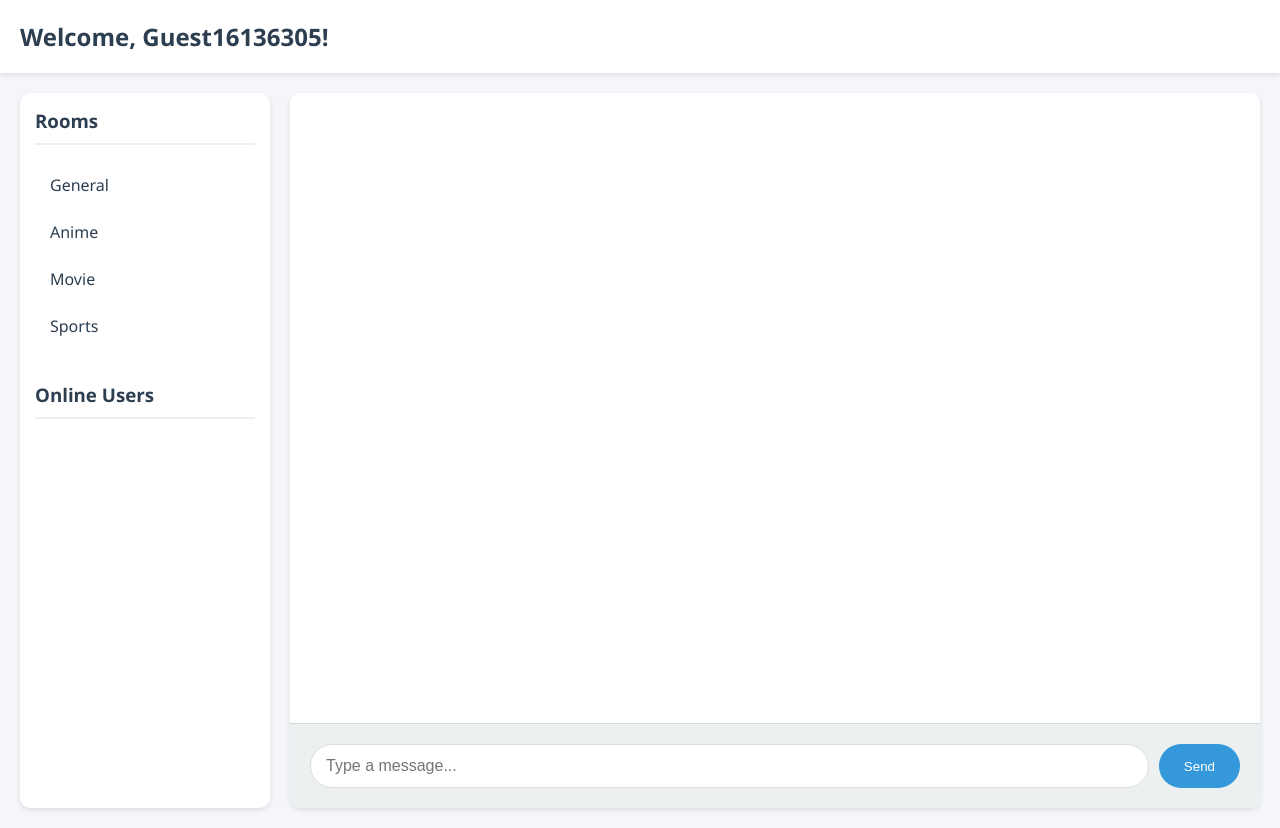
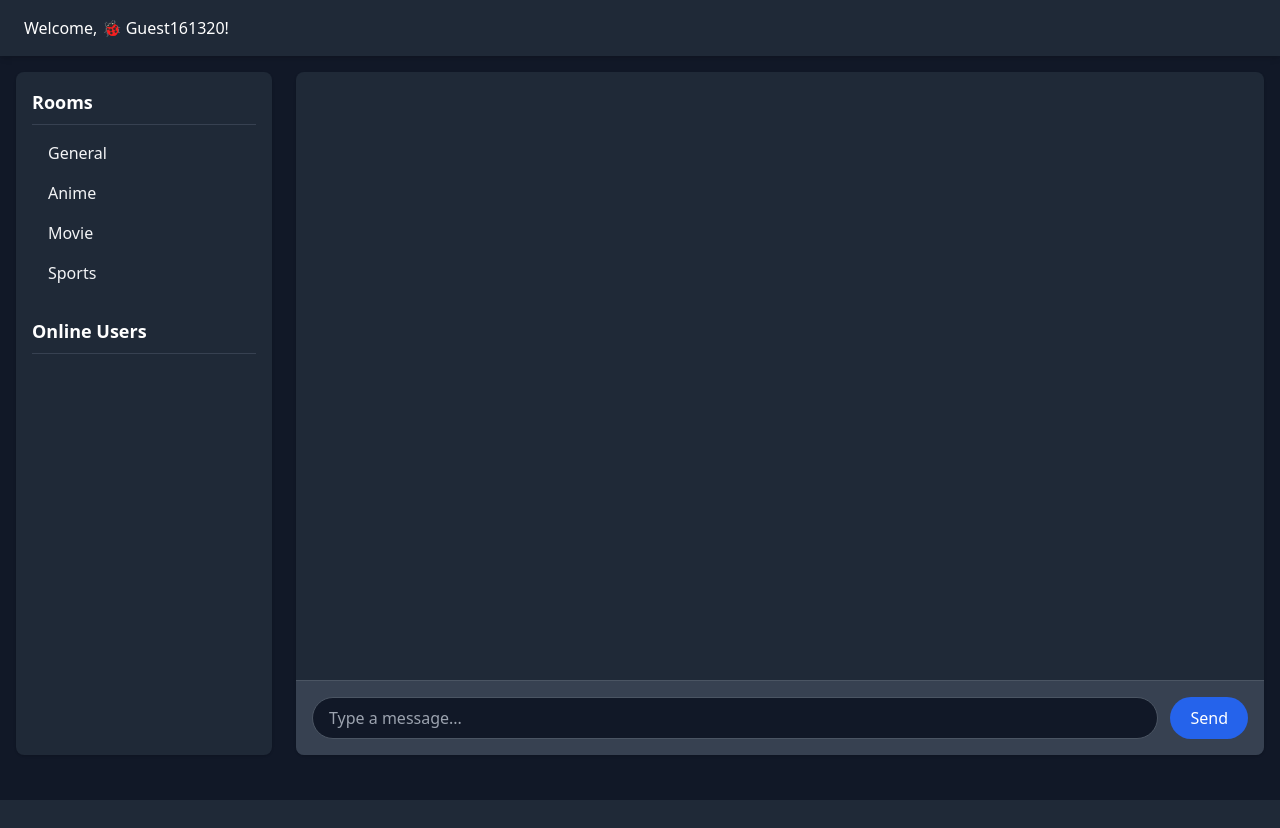
Before and after one commit to vinay-ghate/ChatterPy, a Flask app: page / in a window 1280 px wide. After the commit the page ends 800 px from the top, so only its background shows below. Run offline with Flask 3, Linux system fonts and the light colour scheme; some libraries are stand-ins or nearby versions.

Commit message:
UI Changed

```diff
--- a/app/routes.py
+++ b/app/routes.py
@@ -6,9 +6,24 @@ import logging
 bp = Blueprint('routes', __name__)
 logger = logging.getLogger(__name__)
 
+face_emojis = [
+    "🐶", "🐱", "🐭", "🐹", "🐰", "🦊", "🐻", "🐼", "🐻‍❄️", "🐨",
+    "🐯", "🦁", "🐮", "🐷", "🐽", "🐸", "🐵", "🙈", "🙉", "🙊",
+    "🐒", "🐔", "🐧", "🐦", "🐤", "🐣", "🐥", "🦆", "🦅", "🦉",
+    "🦇", "🐺", "🐗", "🐴", "🫎", "🫏", "🦄", "🐝", "🐛", "🦋",
+    "🐌", "🐞", "🐜", "🪲", "🪳", "🪰", "🪱", "🐢", "🐍", "🦎",
+    "🦖", "🦕", "🐙", "🦑", "🦐", "🦞", "🦀", "🐡", "🐠", "🐟",
+    "🐬", "🐳", "🐋", "🦈", "🪸", "🐊", "🐆", "🐅", "🐃", "🐂",
+    "🐄", "🦌", "🦬", "🐪", "🐫", "🦙", "🦒", "🐘", "🦣", "🦏",
+    "🦛", "🐐", "🐏", "🐑", "🐎", "🐖", "🐓", "🦃", "🪽", "🕊️",
+    "🦚", "🦜", "🦢", "🦩", "🦨", "🦡", "🦦", "🦥", "🐁", "🐀",
+    "🦫", "🐿️", "🦔"
+]
+
+
 def generate_guest_username():
     timestamp = datetime.now().strftime('%H%M')
-    return f'Guest{timestamp}{random.randint(1000,9999)}'
+    return f'{random.choice(face_emojis)} Guest{timestamp}{random.randint(1,100)}'
 
 @bp.route('/')
 def index():
--- a/app/static/chat.js
+++ b/app/static/chat.js
@@ -1,5 +1,6 @@
 let socket = io();
 let currentRoom = 'General';
+let hasJoinedOnce = false;
 let username = document.getElementById('username').textContent;
 let roomMessages = {};
 
@@ -85,11 +86,12 @@ function sendMessage() {
 }
 
 function joinRoom(room) {
-	if (room === currentRoom) return; // prevent re-joining same room
+	if (room === currentRoom && hasJoinedOnce) return; // allow first join only once
 
 	socket.emit('leave', { room: currentRoom });
 	currentRoom = room;
 	socket.emit('join', { room });
+	hasJoinedOnce = true;
 
 	highlightActiveRoom(room);
 
@@ -97,7 +99,7 @@ function joinRoom(room) {
 	chat.innerHTML = '';
 
 	if (roomMessages[room]) {
-		const displayed = new Set(); // optional: if you want to avoid dupe DOM rendering
+		const displayed = new Set();
 
 		roomMessages[room].forEach((msg) => {
 			const key = `${msg.sender}-${msg.message}-${msg.type}`;
--- a/app/static/styles.css
+++ b/app/static/styles.css
@@ -1,219 +1,62 @@
-:root {
-    --primary: #2c3e50;
-    --secondary: #34495e;
-    --accent: #3498db;
-    --light: #ecf0f1;
-    --success: #2ecc71;
-    --warning: #f1c40f;
-    --danger: #e74c3c;
-    --text-dark: #2c3e50;
-    --text-light: #ffffff;
-    --shadow: 0 2px 5px rgba(0,0,0,0.1);
-}
-
-body {
-    margin: 0;
-    padding: 0;
-    font-family: 'Segoe UI', Tahoma, Geneva, Verdana, sans-serif;
-    background-color: #f5f6fa;
-    color: var(--text-dark);
-}
-
-h2 {
-    color: var(--primary);
-    padding: 20px;
-    margin: 0;
-    background: white;
-    box-shadow: var(--shadow);
-}
-
-.container {
-    display: flex;
-    gap: 20px;
-    height: calc(100vh - 85px);
-    padding: 20px;
-}
-
-.sidebar {
-    width: 250px;
-    background: white;
-    border-radius: 10px;
-    box-shadow: var(--shadow);
-    display: flex;
-    flex-direction: column;
-}
-
-.room-list, .user-list {
-    padding: 15px;
-}
-
-.room-list h3, .user-list h3 {
-    color: var(--primary);
-    margin-top: 0;
-    padding-bottom: 10px;
-    border-bottom: 2px solid var(--light);
-}
-
-.room-item, .user-item {
-    padding: 10px 15px;
-    margin: 5px 0;
-    border-radius: 5px;
-    transition: all 0.3s ease;
-    cursor: pointer;
-}
-
-.room-item:hover, .user-item:hover {
-    background: var(--light);
-    transform: translateX(5px);
-}
-
-.active-room {
-    background: var(--accent) !important;
-    color: var(--text-light);
+/* Optional: Custom styles if needed */
+.room-item.active-room {
+	background-color: #2563eb !important; /* blue-600 */
+	color: white;
 	font-weight: 500;
 }
 
-.main-chat {
-    flex-grow: 1;
-    display: flex;
-    flex-direction: column;
-    background: white;
-    border-radius: 10px;
-    box-shadow: var(--shadow);
-    overflow: hidden;
-}
-
-#chat {
-    flex-grow: 1;
-    padding: 20px;
-    overflow-y: auto;
-    background: white;
-}
-
 .message {
-    margin: 10px 0;
-    padding: 12px 15px;
-    border-radius: 10px;
+	border-radius: 0.5rem;
+	padding: 0.75rem 1rem;
 	max-width: 80%;
-    position: relative;
-    line-height: 1.4;
+	line-height: 1.5;
+	animation: fadeIn 0.3s ease;
 }
 
 .message.own {
-    background: var(--accent);
-    color: var(--text-light);
+	background-color: #2563eb; /* blue-600 */
+	color: white;
 	margin-left: auto;
-    border-bottom-right-radius: 2px;
+	border-bottom-right-radius: 0.25rem;
 }
 
 .message.other {
-    background: var(--light);
+	background-color: #374151; /* gray-700 */
+	color: #d1d5db;
 	margin-right: auto;
-    border-bottom-left-radius: 2px;
+	border-bottom-left-radius: 0.25rem;
 }
 
 .message.system {
-    background: #fff3e0;
-    color: var(--secondary);
+	background-color: #fbbf24; /* yellow-400 */
+	color: #1f2937; /* gray-800 */
 	font-style: italic;
-    max-width: 100%;
 	text-align: center;
-    font-size: 0.9em;
+	font-size: 0.9rem;
 }
 
 .message.private {
-    background: var(--success);
-    color: var(--text-light);
-    border-bottom-left-radius: 2px;
+	background-color: #10b981; /* green-500 */
+	color: white;
+	border-bottom-left-radius: 0.25rem;
 }
 
-.input-area {
-    display: flex;
-    gap: 10px;
-    padding: 20px;
-    background: var(--light);
-    border-top: 1px solid rgba(0,0,0,0.1);
-}
-
-#message {
-    flex-grow: 1;
-    padding: 12px 15px;
-    border: 1px solid #ddd;
-    border-radius: 25px;
-    outline: none;
-    font-size: 1em;
-    transition: all 0.3s ease;
-}
-
-#message:focus {
-    border-color: var(--accent);
-    box-shadow: 0 0 0 2px rgba(52, 152, 219, 0.2);
-}
-
-button {
-    padding: 12px 25px;
-    border: none;
-    border-radius: 25px;
-    background: var(--accent);
-    color: white;
-    cursor: pointer;
-    font-weight: 500;
-    transition: all 0.3s ease;
-}
-
-button:hover {
-    background: #2980b9;
-    transform: translateY(-1px);
-}
-
-button:active {
-    transform: translateY(1px);
-}
-
-/* Scrollbar Styling */
-::-webkit-scrollbar {
-    width: 8px;
-}
-
-::-webkit-scrollbar-track {
-    background: var(--light);
-}
-
-::-webkit-scrollbar-thumb {
-    background: #bdc3c7;
-    border-radius: 4px;
-}
-
-::-webkit-scrollbar-thumb:hover {
-    background: #95a5a6;
-}
-
-/* Animations */
 @keyframes fadeIn {
 	from { opacity: 0; transform: translateY(10px); }
 	to { opacity: 1; transform: translateY(0); }
 }
 
-.message {
-    animation: fadeIn 0.3s ease;
+/* Scrollbar for dark mode */
+::-webkit-scrollbar {
+	width: 8px;
 }
-
-/* Responsive Design */
-@media (max-width: 768px) {
-    .container {
-        flex-direction: column;
-        height: auto;
+::-webkit-scrollbar-track {
+	background: #1f2937; /* gray-800 */
 }
-
-    .sidebar {
-        width: 100%;
+::-webkit-scrollbar-thumb {
+	background: #4b5563; /* gray-600 */
+	border-radius: 4px;
 }
-
-    .main-chat {
-        height: 60vh;
+::-webkit-scrollbar-thumb:hover {
+	background: #6b7280; /* gray-500 */
 }
-
-    .message {
-        max-width: 90%;
-    }
-}
--- a/app/templates/index.html
+++ b/app/templates/index.html
@@ -1,45 +1,51 @@
 <!DOCTYPE html>
-<html lang="en">
+<html lang="en" class="bg-gray-900 text-gray-100">
 <head>
 	<meta charset="UTF-8" />
 	<meta name="viewport" content="width=device-width, initial-scale=1.0" />
 	<title>Advanced Real-Time Chat</title>
 	<script src="https://cdnjs.cloudflare.com/ajax/libs/socket.io/4.0.1/socket.io.js"></script>
-		<link
-			rel="stylesheet"
-			href="{{ url_for('static', filename='styles.css') }}"
-		/>
+	<script src="https://cdn.tailwindcss.com"></script>
 </head>
-	<body>
-		<h2>Welcome, <span id="username">{{ username }}</span>!</h2>
-		<div class="container">
-			<div class="sidebar">
-				<div class="room-list">
-					<h3>Rooms</h3>
+<body class="bg-gray-900 text-gray-100 min-h-screen">
+	<h2 class="bg-gray-800 text-white px-6 py-4 shadow-md">Welcome, <span id="username">{{ username }}</span>!</h2>
+
+	<div class="flex flex-col md:flex-row gap-6 p-4 h-[calc(100vh-85px)]">
+		<!-- Sidebar -->
+		<div class="w-full md:w-64 bg-gray-800 rounded-lg p-4 shadow">
+			<div class="mb-6">
+				<h3 class="text-lg font-semibold text-white border-b border-gray-700 pb-2 mb-2">Rooms</h3>
 				{% for room in rooms %}
-					<div class="room-item" onclick="joinRoom('{{ room }}')">
+					<div class="room-item cursor-pointer hover:bg-gray-700 px-4 py-2 rounded transition" onclick="joinRoom('{{ room }}')">
 						{{ room }}
 					</div>
 				{% endfor %}
 			</div>
-				<div class="user-list">
-					<h3>Online Users</h3>
+			<div>
+				<h3 class="text-lg font-semibold text-white border-b border-gray-700 pb-2 mb-2">Online Users</h3>
 				<div id="active-users"></div>
 			</div>
 		</div>
-			<div class="main-chat">
-				<div id="chat"></div>
-				<div class="input-area">
+
+		<!-- Main Chat -->
+		<div class="flex-1 bg-gray-800 rounded-lg flex flex-col shadow overflow-hidden">
+			<div id="chat" class="flex-1 overflow-y-auto p-4 space-y-3"></div>
+
+			<div class="bg-gray-700 p-4 flex gap-3 border-t border-gray-600">
 				<input
 					id="message"
 					type="text"
 					placeholder="Type a message..."
 					onkeypress="handleKeyPress(event)"
+					class="flex-1 px-4 py-2 rounded-full bg-gray-900 text-white border border-gray-600 focus:outline-none focus:ring-2 focus:ring-blue-500"
 				/>
-					<button onclick="sendMessage()">Send</button>
+				<button onclick="sendMessage()" class="bg-blue-600 hover:bg-blue-500 text-white font-medium px-5 py-2 rounded-full transition">
+					Send
+				</button>
 			</div>
 		</div>
 	</div>
+
 	<script src="{{ url_for('static', filename='chat.js') }}"></script>
 </body>
 </html>
```
Lines whose indentation alone changed are shown as unchanged.
